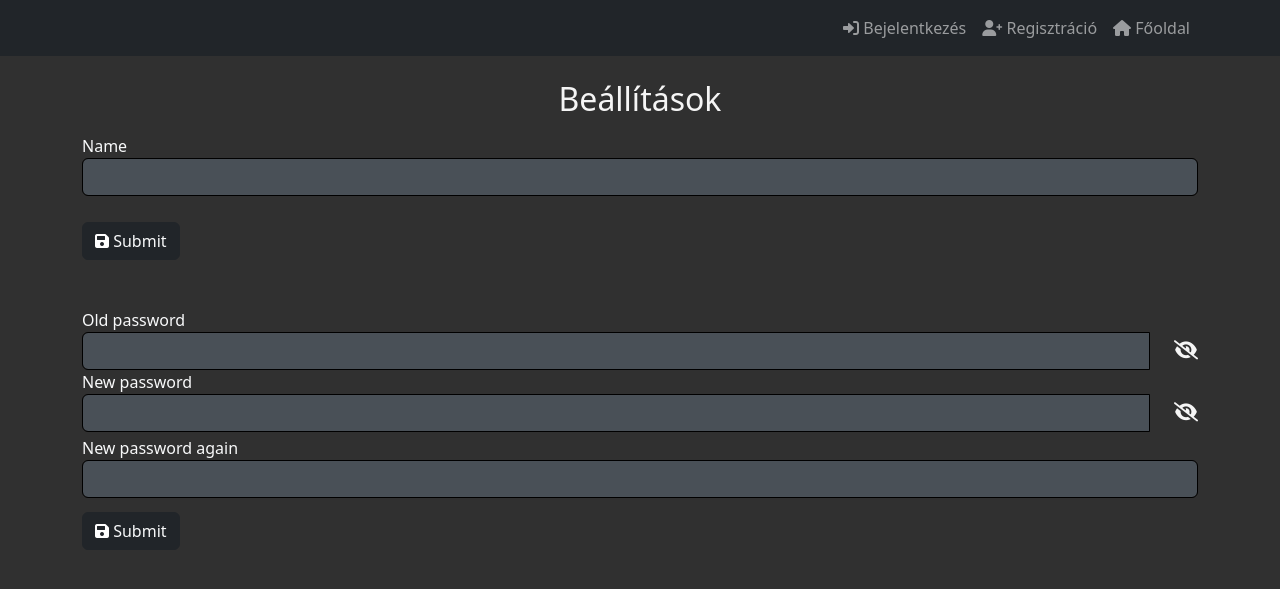
After one commit to zemendaniel/flask-starter, a Python web app: template templates/users/settings.html in a window 1280 px wide. The commit adds this page. Shown: the top 589 px of the page. Run offline with Jinja, Linux system fonts and the light colour scheme; the template is opened without the code that fills it, so the values that code supplies are empty, except form fields; form fields are guessed from the names that the template uses.

Commit message:
-settiings page

```diff
--- a/blueprints/pages/__init__.py
+++ b/blueprints/pages/__init__.py
@@ -3,3 +3,4 @@ from flask import Blueprint
 bp = Blueprint('pages', __name__)
 
 from blueprints.pages import routes
+from blueprints.users.routes import settings
--- a/templates/users/register.html
+++ b/templates/users/register.html
@@ -10,7 +10,11 @@
         const messageElement = document.getElementById('passwordMatchMessage');
         const submit = document.getElementById('submit');
 
-        if (password === passwordAgain) {
+         if (!passwordAgain) {
+            messageElement.textContent = "";
+            submit.disabled = true;
+        }
+        else if (password === passwordAgain) {
             messageElement.textContent = "A jelszavak egyeznek.";
             messageElement.className = "text-success";
             submit.disabled = false;
--- /dev/null
+++ b/templates/users/settings.html
@@ -0,0 +1,78 @@
+{% extends "base.html" %}
+
+{% block title %}Beállítások{% endblock %}
+
+{% block head %}
+ <script>
+    function validatePassword() {
+        const password = document.getElementById('new_password').value;
+        const passwordAgain = document.getElementById('new_password_again').value;
+        const messageElement = document.getElementById('passwordMatchMessage');
+        const submit = document.getElementById('submit');
+
+        if (!passwordAgain) {
+            messageElement.textContent = "";
+            submit.disabled = true;
+        }
+        else if (password === passwordAgain) {
+            messageElement.textContent = "A jelszavak egyeznek.";
+            messageElement.className = "text-success";
+            submit.disabled = false;
+        } else {
+            messageElement.textContent = "A jelszavak nem egyeznek.";
+            messageElement.className = "text-danger";
+            submit.disabled = true;
+        }
+    }
+    </script>
+{% endblock %}
+
+{% block heading %}<h2 class="text-center mb-3 pt-4">Beállítások</h2>{% endblock %}
+
+{% block main %}
+    <form method="post" class="form" action="{{ url_for('users.user_settings') }}">
+        {{ user_settings_form.csrf_token() }}
+
+        <div class="form-group mb-3">
+            {{ user_settings_form.name.label }}
+            {{ user_settings_form.name(class="form-control") }}
+        </div>
+
+        <div class="form-group">
+            <button type="submit" class="btn btn-dark"><i class="fa-solid fa-floppy-disk"></i> {{ user_settings_form.submit.label }}</button>
+        </div>
+    </form>
+
+    <br>
+    <br>
+
+    <form method="post" class="form" action="{{ url_for('users.password_reset') }}">
+        {{ user_password_form.csrf_token() }}
+        <div class="form-group mb-1">
+            <label for="old_password">{{ user_password_form.old_password.label }}</label>
+            <div class="input-group">
+                {{ user_password_form.old_password(class="form-control", id="old_password") }}
+                <span class="show-password-btn ms-4 mt-1" style="font-size: 1.2em" onclick="togglePasswordVisibility('old_password', this);">
+                    <i class="fa fa-eye-slash"></i>
+                </span>
+            </div>
+
+            <label for="new_password">{{ user_password_form.new_password.label }}</label>
+                <div class="input-group">
+                    {{ user_password_form.new_password(class="form-control", id="new_password", onkeyup="validatePassword()") }}
+                    <span class="show-password-btn ms-4 mt-1" style="font-size: 1.2em" onclick="togglePasswordVisibility('new_password', this); togglePasswordVisibility('new_password_again', this)">
+                        <i class="fa fa-eye-slash"></i>
+                    </span>
+                </div>
+            </div>
+            <div class="form-group mb-1">
+                <label for="new_password_again">{{ user_password_form.new_password_again.label }}</label>
+                {{ user_password_form.new_password_again(class="form-control", id="new_password_again", onkeyup="validatePassword()") }}
+            </div>
+            <div class="match" id="passwordMatchMessage"></div>
+
+        <div class="form-group">
+            <button type="submit" class="btn btn-dark" id="submit"><i class="fa-solid fa-floppy-disk"></i> {{ user_password_form.submit.label }}</button>
+        </div>
+    </form>
+{% endblock %}
```
Also changed, not shown: blueprints/users/forms.py (+13 -0 lines), blueprints/users/routes.py (+51 -2 lines).
